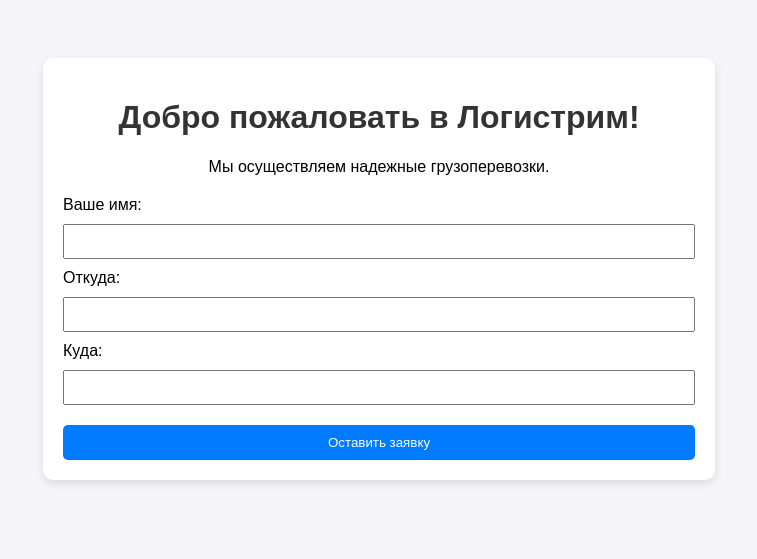
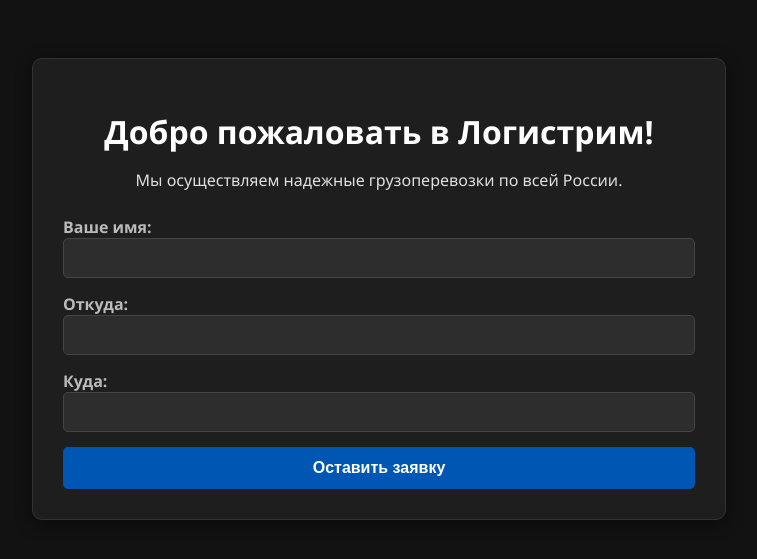
Before and after one commit to malhassik/flask-app, a Flask app: page / in a window 1280 px wide. Shown: the top 559 px of the page, without its empty margins (261-1018 px from the left). Run offline with Flask 3, Linux system fonts and the light colour scheme.

Commit message:
update UI to dark theme

```diff
--- a/templates/index.html
+++ b/templates/index.html
@@ -4,26 +4,81 @@
 <head>
     <meta charset="UTF-8">
     <meta name="viewport" content="width=device-width, initial-scale=1.0">
-    <title>Главная | Транспортная компания</title>
+    <title>Главная | Логистрим</title>
     <style>
         body {
-            font-family: Arial, sans-serif;
-            background-color: #f4f4f9;
+            font-family: 'Segoe UI', Arial, sans-serif;
+            background-color: #121212;
+            /* Очень темный фон */
+            color: #e0e0e0;
+            /* Светло-серый текст */
             text-align: center;
             padding-top: 50px;
         }
 
         h1 {
-            color: #333;
+            color: #ffffff;
+            margin-bottom: 10px;
         }
 
         .container {
-            background: white;
+            background: #1e1e1e;
+            /* Темная карточка */
             width: 50%;
             margin: 0 auto;
-            padding: 20px;
+            padding: 30px;
             border-radius: 10px;
-            box-shadow: 0 4px 8px rgba(0, 0, 0, 0.1);
+            box-shadow: 0 4px 15px rgba(0, 0, 0, 0.5);
+            /* Тень для объема */
+            border: 1px solid #333;
+        }
+
+        form {
+            margin-top: 25px;
+            display: flex;
+            flex-direction: column;
+            gap: 15px;
+            text-align: left;
+        }
+
+        label {
+            font-weight: bold;
+            color: #bbbbbb;
+        }
+
+        input {
+            padding: 10px;
+            background-color: #2d2d2d;
+            /* Темное поле ввода */
+            border: 1px solid #444;
+            border-radius: 5px;
+            color: white;
+            /* Белый текст при вводе */
+            font-size: 16px;
+        }
+
+        input:focus {
+            outline: none;
+            border-color: #007bff;
+            /* Синяя рамка при клике */
+        }
+
+        button {
+            padding: 12px;
+            background: #0056b3;
+            /* Синяя кнопка */
+            color: white;
+            border: none;
+            border-radius: 5px;
+            cursor: pointer;
+            font-size: 16px;
+            font-weight: bold;
+            transition: 0.3s;
+        }
+
+        button:hover {
+            background: #007bff;
+            /* Кнопка становится ярче при наведении */
         }
     </style>
 </head>
@@ -31,24 +86,22 @@
 <body>
     <div class="container">
         <h1>Добро пожаловать в {{ company_name }}!</h1>
-        <p>Мы осуществляем надежные грузоперевозки.</p>
+        <p>Мы осуществляем надежные грузоперевозки по всей России.</p>
 
-        <!-- Форма заявки -->
-        <form action="/submit" method="POST"
-            style="margin-top: 20px; display: flex; flex-direction: column; gap: 10px; text-align: left;">
-            <label>Ваше имя:</label>
-            <input type="text" name="client_name" required style="padding: 8px;">
-
-            <label>Откуда:</label>
-            <input type="text" name="from_city" required style="padding: 8px;">
-
-            <label>Куда:</label>
-            <input type="text" name="to_city" required style="padding: 8px;">
-
-            <button type="submit"
-                style="padding: 10px 20px; background: #007bff; color: white; border: none; border-radius: 5px; cursor: pointer; margin-top: 10px;">
-                Оставить заявку
-            </button>
+        <form action="/submit" method="POST">
+            <div>
+                <label>Ваше имя:</label><br>
+                <input type="text" name="client_name" required style="width: 100%; box-sizing: border-box;">
+            </div>
+            <div>
+                <label>Откуда:</label><br>
+                <input type="text" name="from_city" required style="width: 100%; box-sizing: border-box;">
+            </div>
+            <div>
+                <label>Куда:</label><br>
+                <input type="text" name="to_city" required style="width: 100%; box-sizing: border-box;">
+            </div>
+            <button type="submit">Оставить заявку</button>
         </form>
     </div>
 </body>
```
Also changed, not shown: templates/admin.html (+47 -23 lines), templates/success.html (+21 -6 lines).
